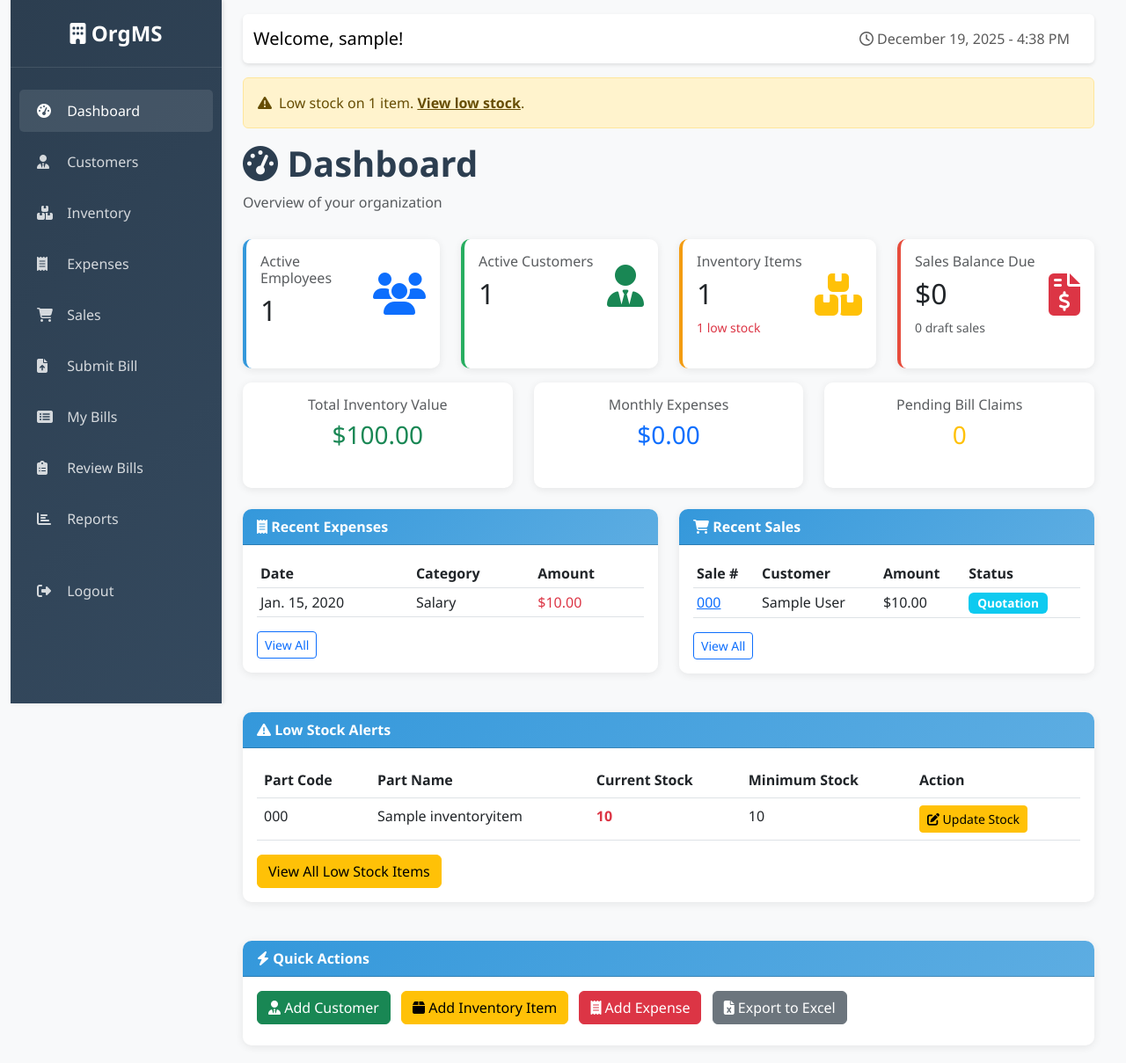
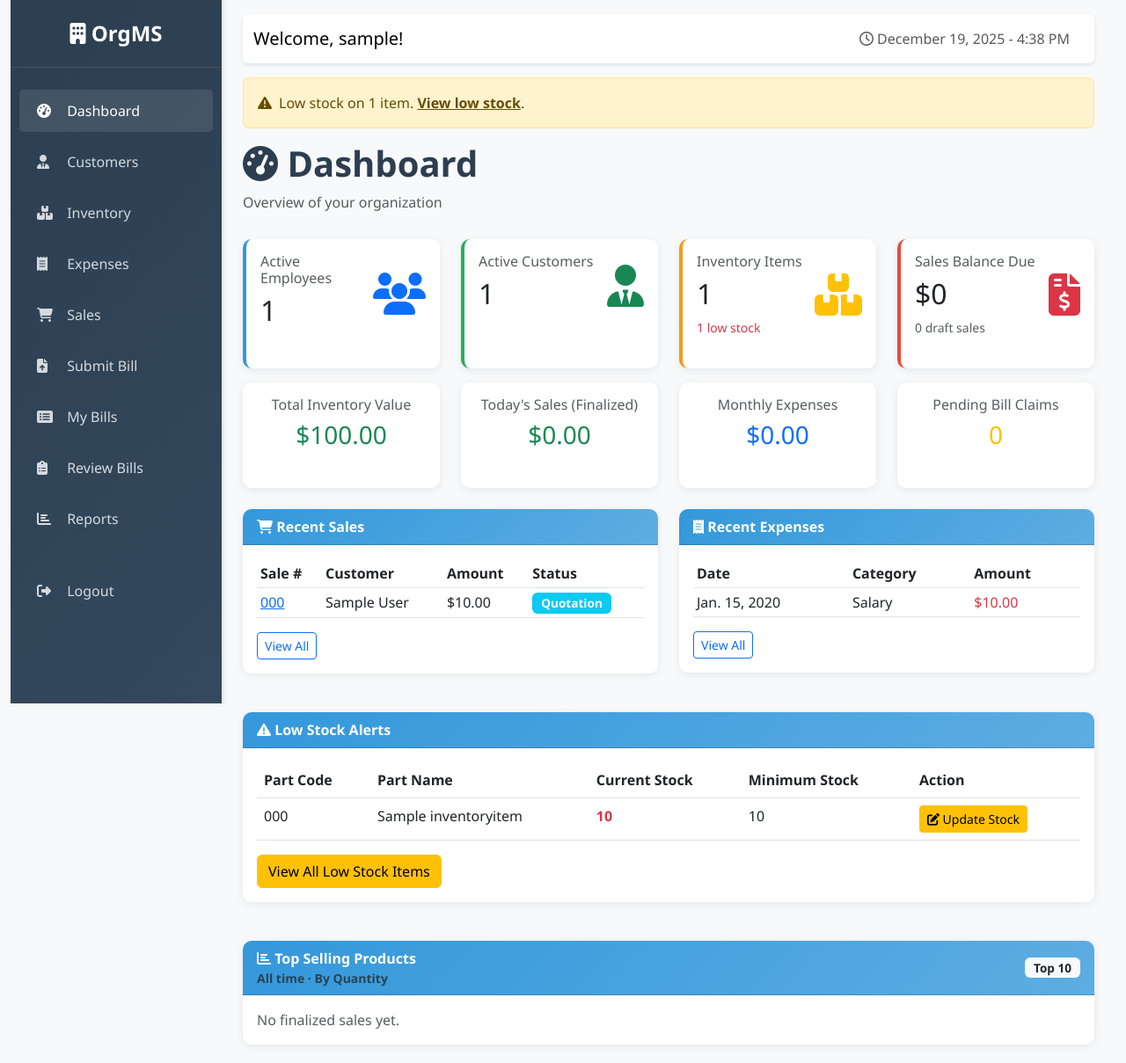
Before and after one commit to Emarat/org-management, a Django app: page / in a window 1280 px wide. Shown: the whole page at 88% size. After the commit the page ends 1170 px from the top, so only its background shows below. Run offline with Django 4.2, Linux system fonts and the light colour scheme; a user stored in the database is signed in; tables that the repository leaves empty hold one stand-in row (values such as "Sample post").

Commit message:
Dashboard: add today sales and top products

```diff
--- a/core/views.py
+++ b/core/views.py
@@ -35,6 +35,54 @@ def manager_required(view_func):
 @login_required
 def dashboard(request):
     """Dashboard with key metrics"""
+    today = timezone.localdate()
+
+    def _machine_label_from_description(text: str) -> str:
+        # Common patterns in this project: free-text, "Machine: <name> - <details>", or multi-line.
+        if not text:
+            return ''
+        label = str(text).strip().splitlines()[0].strip()
+        # Strip common prefixes
+        for prefix in ('machine:', 'Machine:', 'MACHINE:'):
+            if label.startswith(prefix):
+                label = label[len(prefix):].strip()
+                break
+        # If it looks like "Name - details" or "Name — details", keep only the name.
+        for sep in (' - ', ' — ', ' – '):
+            if sep in label:
+                label = label.split(sep, 1)[0].strip()
+                break
+        return label
+
+    # Top selling products (all time) by quantity, across inventory + machine items
+    inventory_top = (
+        SaleItem.objects.filter(sale__status='finalized', item_type='inventory', inventory_item__isnull=False)
+        .values('inventory_item__part_name')
+        .annotate(total_qty=Sum('quantity'))
+    )
+
+    machine_qty_by_label = {}
+    for desc, qty in (
+        SaleItem.objects.filter(sale__status='finalized', item_type='non_inventory')
+        .exclude(description='')
+        .values_list('description', 'quantity')
+    ):
+        label = _machine_label_from_description(desc)
+        if not label:
+            continue
+        machine_qty_by_label[label] = (machine_qty_by_label.get(label) or 0) + (qty or 0)
+
+    top_products = [
+        {'label': row['inventory_item__part_name'], 'item_type': 'inventory', 'total_qty': row['total_qty'] or 0}
+        for row in inventory_top
+        if row.get('inventory_item__part_name')
+    ] + [
+        {'label': label, 'item_type': 'machine', 'total_qty': total_qty}
+        for label, total_qty in machine_qty_by_label.items()
+    ]
+    top_products = sorted(top_products, key=lambda r: r['total_qty'], reverse=True)[:10]
+    top_products_max_qty = max([p['total_qty'] for p in top_products], default=0)
+
     context = {
         'total_employees': CustomUser.objects.filter(status='active').count(),
         'total_customers': Customer.objects.filter(status='active').count(),
@@ -52,6 +100,11 @@ def dashboard(request):
         # Sale metrics (replacing legacy Payment metrics)
         'pending_sales': Sale.objects.filter(status='draft').count(),
         'finalized_sales': Sale.objects.filter(status='finalized').count(),
+        'today_sales_total': Sale.objects.filter(status='finalized', finalized_at__date=today).aggregate(
+            total=Sum('total_amount')
+        )['total'] or 0,
+        'top_products': top_products,
+        'top_products_max_qty': top_products_max_qty,
         'total_sales_due': Sale.objects.filter(status='finalized').annotate(
             balance=F('total_amount') - Coalesce(Sum('payments__amount'), Value(0, output_field=DecimalField(max_digits=12, decimal_places=2)))
         ).aggregate(total=Sum('balance'))['total'] or 0,
--- a/templates/core/dashboard.html
+++ b/templates/core/dashboard.html
@@ -125,7 +125,7 @@
 
 <!-- Second Row Stats -->
 <div class="row mt-3">
-  <div class="col-md-4">
+  <div class="col-md-3">
     <div class="card h-100">
       <div class="card-body text-center">
         <h6 class="text-muted">Total Inventory Value</h6>
@@ -134,7 +134,16 @@
     </div>
   </div>
 
-  <div class="col-md-4">
+  <div class="col-md-3">
+    <div class="card h-100">
+      <div class="card-body text-center">
+        <h6 class="text-muted">Today's Sales (Finalized)</h6>
+        <h3 class="text-success">${{ today_sales_total|floatformat:2 }}</h3>
+      </div>
+    </div>
+  </div>
+
+  <div class="col-md-3">
     <div class="card h-100">
       <div class="card-body text-center">
         <h6 class="text-muted">Monthly Expenses</h6>
@@ -143,7 +152,7 @@
     </div>
   </div>
 
-  <div class="col-md-4">
+  <div class="col-md-3">
     <div class="card h-100">
       <div class="card-body text-center">
         <h6 class="text-muted">Pending Bill Claims</h6>
@@ -155,45 +164,6 @@
 
 <!-- Recent Activity -->
 <div class="row mt-4">
-  <div class="col-md-6">
-    <div class="card">
-      <div class="card-header">
-        <i class="fas fa-receipt"></i> Recent Expenses
-      </div>
-      <div class="card-body">
-        {% if recent_expenses %}
-        <div class="table-responsive">
-          <table class="table table-sm">
-            <thead>
-              <tr>
-                <th>Date</th>
-                <th>Category</th>
-                <th>Amount</th>
-              </tr>
-            </thead>
-            <tbody>
-              {% for expense in recent_expenses %}
-              <tr>
-                <td>{{ expense.date }}</td>
-                <td>{{ expense.get_category_display }}</td>
-                <td class="text-danger">${{ expense.amount }}</td>
-              </tr>
-              {% endfor %}
-            </tbody>
-          </table>
-        </div>
-        <a
-          href="{% url 'expense_list' %}"
-          class="btn btn-sm btn-outline-primary"
-          >View All</a
-        >
-        {% else %}
-        <p class="text-muted">No recent expenses</p>
-        {% endif %}
-      </div>
-    </div>
-  </div>
-
   <div class="col-md-6">
     <div class="card">
       <div class="card-header">
@@ -252,6 +222,45 @@
       </div>
     </div>
   </div>
+
+  <div class="col-md-6">
+    <div class="card">
+      <div class="card-header">
+        <i class="fas fa-receipt"></i> Recent Expenses
+      </div>
+      <div class="card-body">
+        {% if recent_expenses %}
+        <div class="table-responsive">
+          <table class="table table-sm">
+            <thead>
+              <tr>
+                <th>Date</th>
+                <th>Category</th>
+                <th>Amount</th>
+              </tr>
+            </thead>
+            <tbody>
+              {% for expense in recent_expenses %}
+              <tr>
+                <td>{{ expense.date }}</td>
+                <td>{{ expense.get_category_display }}</td>
+                <td class="text-danger">${{ expense.amount }}</td>
+              </tr>
+              {% endfor %}
+            </tbody>
+          </table>
+        </div>
+        <a
+          href="{% url 'expense_list' %}"
+          class="btn btn-sm btn-outline-primary"
+          >View All</a
+        >
+        {% else %}
+        <p class="text-muted">No recent expenses</p>
+        {% endif %}
+      </div>
+    </div>
+  </div>
 </div>
 
 <!-- Low Stock Alerts -->
@@ -305,39 +314,51 @@
 </div>
 {% endif %}
 
-<!-- Quick Actions (shown when user has broader permissions) -->
+<!-- Top Selling Products (All Time) -->
 <div class="row mt-4">
   <div class="col-12">
     <div class="card">
-      <div class="card-header"><i class="fas fa-bolt"></i> Quick Actions</div>
+      <div class="card-header d-flex justify-content-between align-items-center">
+        <div>
+          <i class="fas fa-chart-bar"></i> Top Selling Products
+          <small class="text-muted d-block">All time · By Quantity</small>
+        </div>
+        <span class="badge bg-light text-dark">Top 10</span>
+      </div>
       <div class="card-body">
-        {% if perms.core.view_customers_menu %}
-          <a href="{% url 'customer_add' %}" class="btn btn-success me-2 mb-2">
-            <i class="fas fa-user-tie"></i> Add Customer
-          </a>
-        {% endif %}
-        {% if perms.core.view_inventory_menu %}
-          <a href="{% url 'inventory_add' %}" class="btn btn-warning me-2 mb-2">
-            <i class="fas fa-box"></i> Add Inventory Item
-          </a>
-        {% endif %}
-        {% if perms.core.view_expenses_menu %}
-          <a href="{% url 'expense_add' %}" class="btn btn-danger me-2 mb-2">
-            <i class="fas fa-receipt"></i> Add Expense
-          </a>
-        {% endif %}
-        {# DEPRECATED: Legacy payment_add removed - use SalePayment via sales workflow #}
-        {% comment %}
-        {% if perms.core.view_payments_menu %}
-          <a href="{% url 'payment_add' %}" class="btn btn-info me-2 mb-2">
-            <i class="fas fa-money-bill"></i> Add Payment
-          </a>
-        {% endif %}
-        {% endcomment %}
-        {% if perms.core.view_reports_menu %}
-          <a href="{% url 'export_excel' %}" class="btn btn-secondary me-2 mb-2">
-            <i class="fas fa-file-excel"></i> Export to Excel
-          </a>
+        {% if top_products %}
+          <div class="list-group list-group-flush">
+            {% for p in top_products %}
+              <div class="list-group-item px-0">
+                <div class="d-flex justify-content-between align-items-start gap-3">
+                  <div class="d-flex align-items-start gap-3">
+                    <div class="text-muted fw-semibold" style="min-width: 2.25rem;">#{{ forloop.counter }}</div>
+                    <div>
+                      <div class="fw-semibold">
+                        {{ p.label|truncatechars:60 }}
+                        {% if p.item_type == 'inventory' %}
+                          <span class="badge bg-warning text-dark ms-2">Inventory</span>
+                        {% else %}
+                          <span class="badge bg-secondary ms-2">Machine</span>
+                        {% endif %}
+                      </div>
+                      <div class="progress mt-2" style="height: 8px; max-width: 520px;">
+                        <div class="progress-bar bg-primary" role="progressbar"
+                             style="width: {% if top_products_max_qty %}{% widthratio p.total_qty top_products_max_qty 100 %}{% else %}0{% endif %}%"
+                             aria-valuenow="{{ p.total_qty }}" aria-valuemin="0" aria-valuemax="{{ top_products_max_qty }}"></div>
+                      </div>
+                    </div>
+                  </div>
+                  <div class="text-end">
+                    <div class="h5 mb-0">{{ p.total_qty }}</div>
+                    <small class="text-muted">qty</small>
+                  </div>
+                </div>
+              </div>
+            {% endfor %}
+          </div>
+        {% else %}
+          <p class="text-muted mb-0">No finalized sales yet.</p>
         {% endif %}
       </div>
     </div>
```
